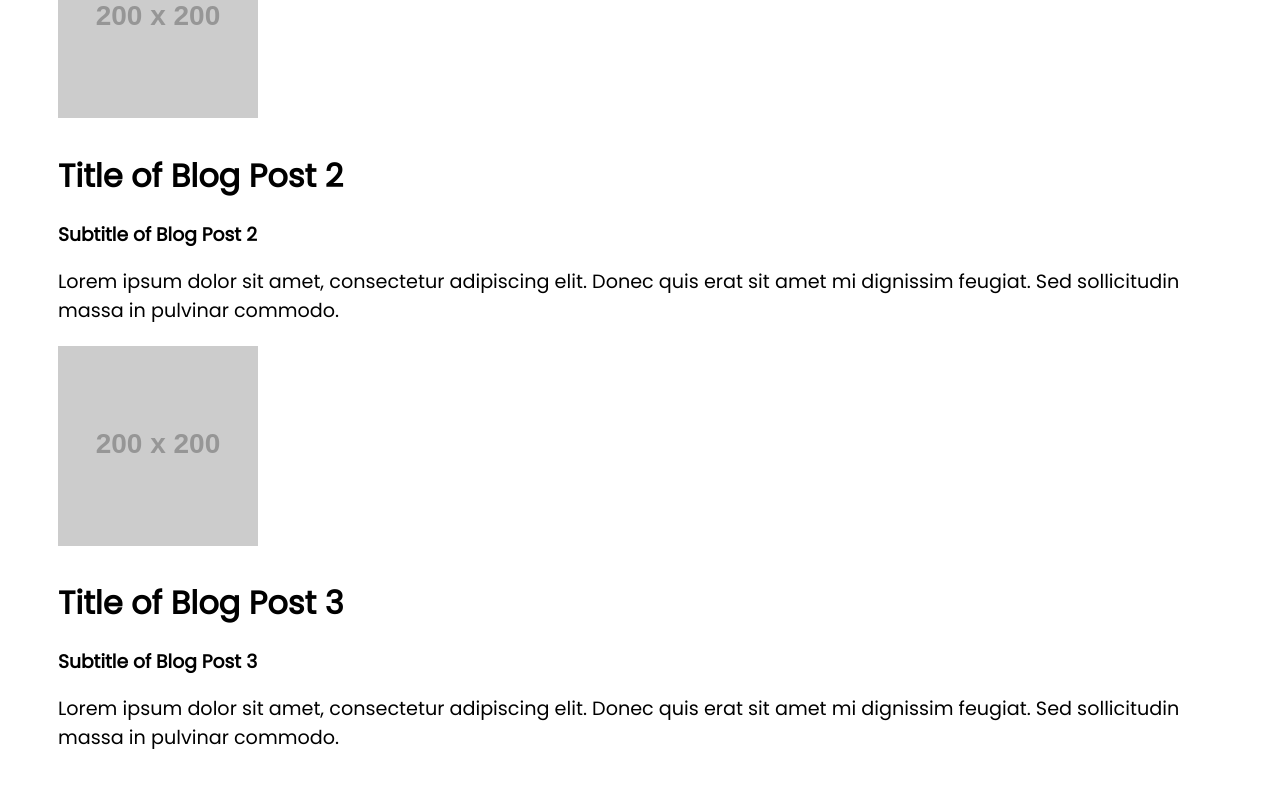
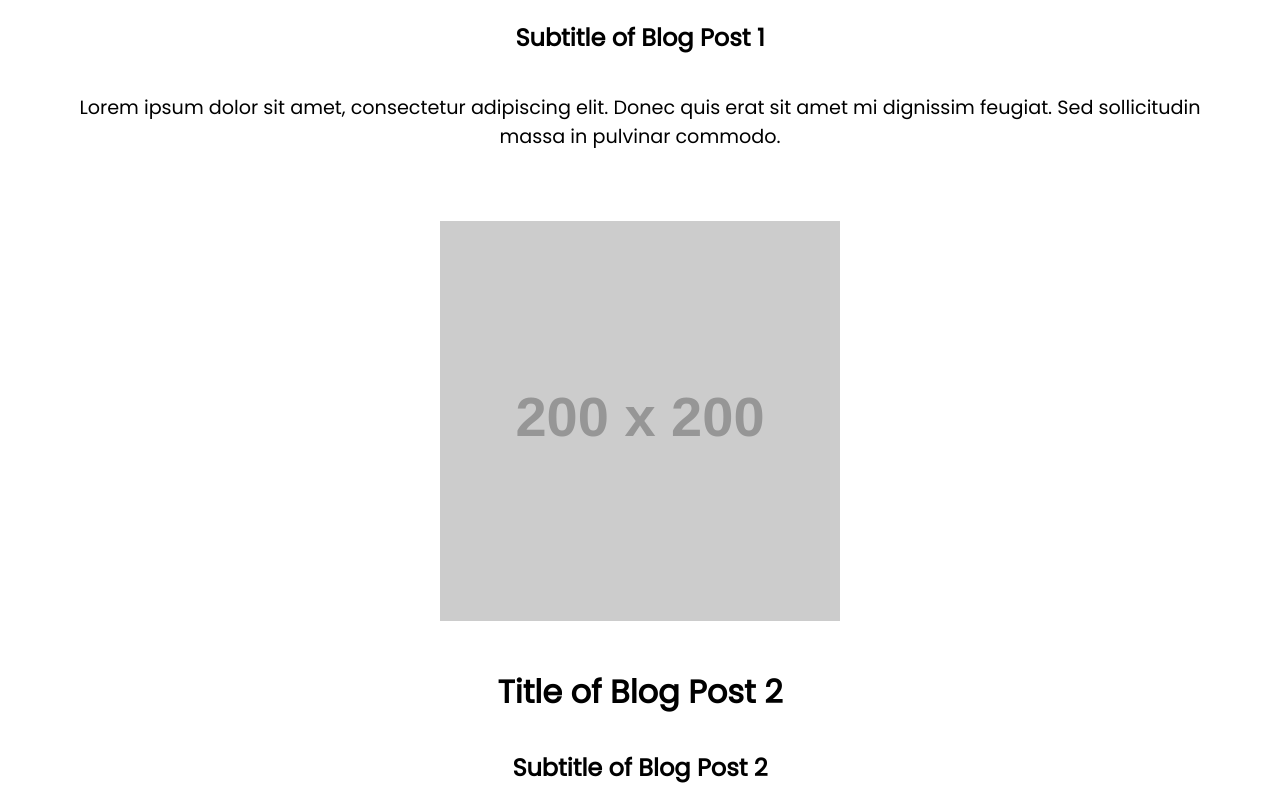
Before and after one commit to Raccoonov/Rekunov, a plain HTML site: page git_pages_test/blog.html in a window 1280 px wide. Shown: the part 652-1444 px from the top of the page. Drawn offline with Linux system fonts and the light colour scheme; placeholder pictures from the web are drawn by us.

Commit message:
style changes

```diff
--- a/git_pages_test/resources/css/style.css
+++ b/git_pages_test/resources/css/style.css
@@ -1,3 +1,5 @@
+/* Main styles */
+
 body {
     font-family: 'Poppins', sans-serif;
     background-color: #ffffff;
@@ -62,6 +64,8 @@ body {
     font-size: 1.1rem;
   }
 
+/* project tiles styles  */
+
   .project-tiles {
     display: flex;
     flex-wrap: wrap;
@@ -112,3 +116,35 @@ body {
     color: #333333;
     border: 1px solid #333333;
     }
+
+/* Blog page tile styles */
+
+    section.tile {
+        margin-bottom: 50px;
+        display: flex;
+        flex-direction: column;
+        align-items: center;
+        text-align: center;
+    }
+
+    section.tile img {
+        width: 100%;
+        max-width: 400px;
+        height: auto;
+        margin-bottom: 20px;
+    }
+
+    section.tile h2 {
+        font-size: 2rem;
+        margin-bottom: 10px;
+    }
+
+    section.tile h3 {
+        font-size: 1.5rem;
+        margin-bottom: 20px;
+    }
+
+    section.tile p {
+        font-size: 1.2rem;
+        margin-bottom: 20px;
+    }
```
Also changed, not shown: git_pages_test/index.html (+1 -1 lines), git_pages_test/projects.html (+1 -1 lines).
